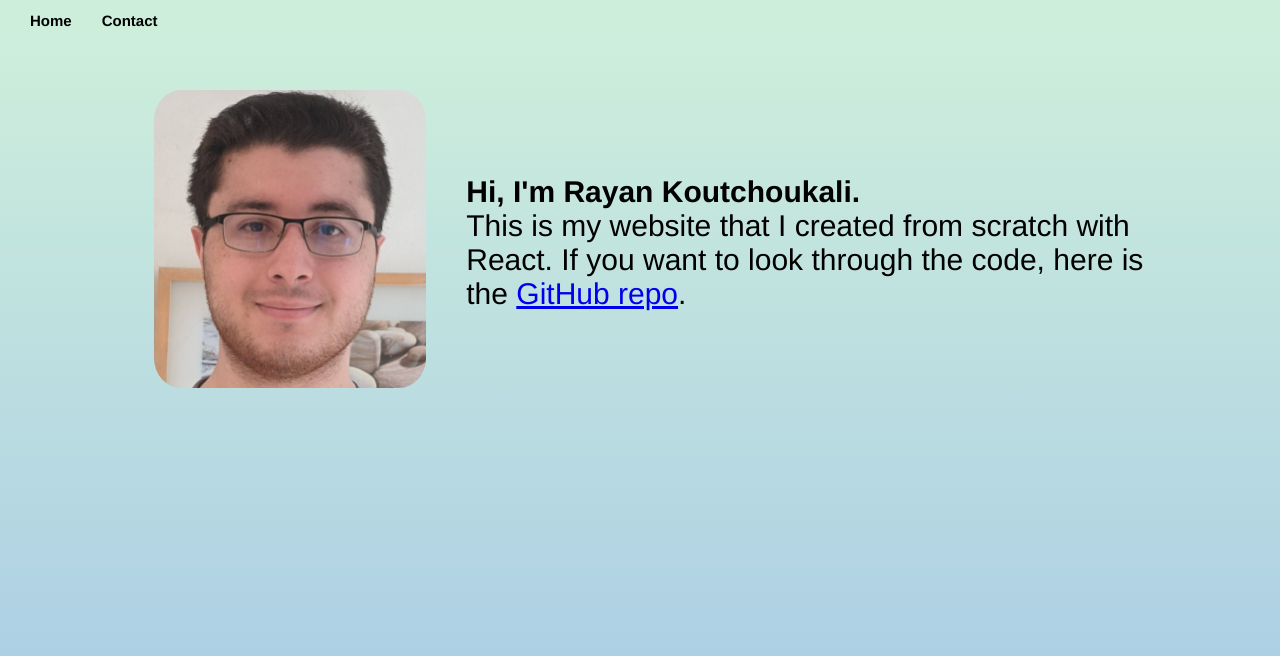
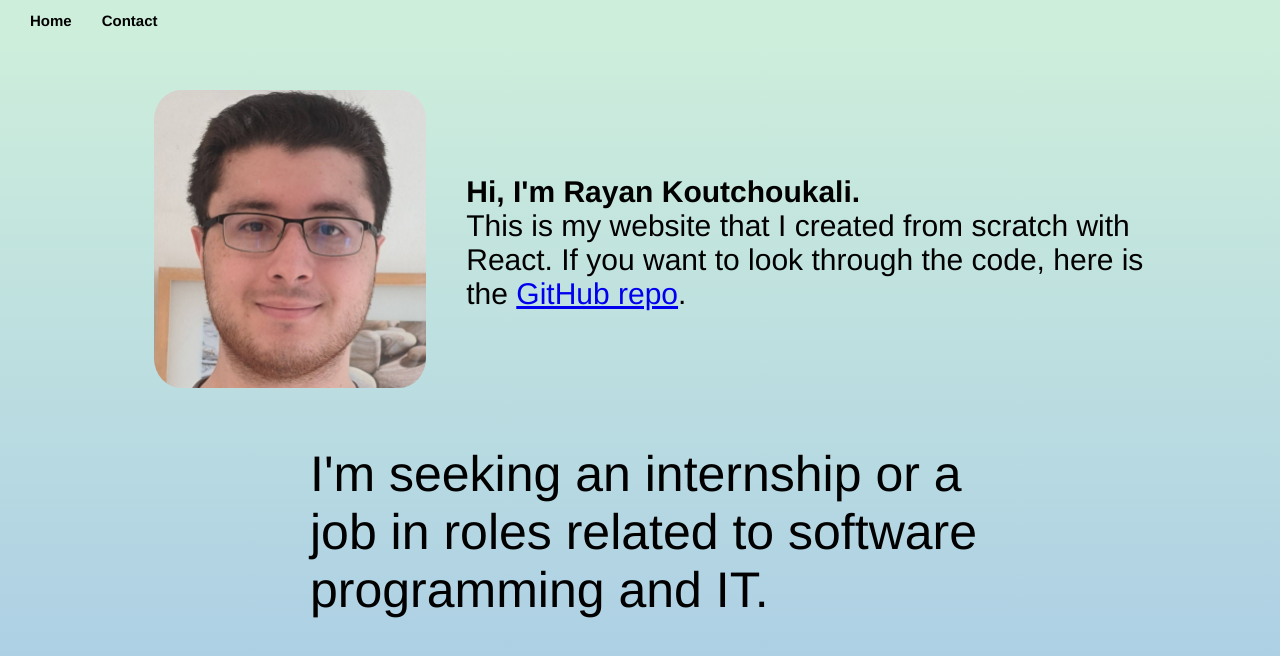
Before and after one commit to Rayan-Kou/My-Website, a React (Create React App) app: page / in a window 1280 px wide. Shown: the top 656 px of the page. Built offline with nearby package versions, Linux system fonts and the light colour scheme.

Commit message:
Added animation and more content

```diff
--- a/src/App.css
+++ b/src/App.css
@@ -13,6 +13,8 @@
   font-size: 15px;
   font-weight: 600;
   font-family: Helvetica;
+  opacity: 0;
+  transition: opacity 0.5s ease-in;
 }
 
 .content {
@@ -30,7 +32,8 @@
   justify-content: center;
   align-items: center;
   opacity: 0;
-  transition: opacity 0.5s ease-in;
+  transform: translateY(20px);
+  transition: opacity 0.5s ease-in, transform 0.5s ease-in;
 }
 
 .content-item {
@@ -47,3 +50,8 @@
 .fade-in {
   opacity: 1;
 }
+
+.animate-content {
+  opacity: 1;
+  transform: translateY(0);
+}
--- a/src/App.js
+++ b/src/App.js
@@ -3,23 +3,27 @@ import './App.css';
 
 function App() {
   const [fadeIn, setFadeIn] = useState(false);
+  const [animateContent, setAnimateContent] = useState(false);
 
   useEffect(() => {
     setFadeIn(true);
+    setTimeout(() => {
+      setAnimateContent(true);
+    }, 500);
   }, []);
 
   return (
     <div>
       <header className="menu-bar">
-        <div className="menu-item">
+        <div className={`menu-item ${fadeIn ? 'fade-in' : ''}`}>
             Home
         </div>
-        <div className="menu-item">
+        <div className={`menu-item ${fadeIn ? 'fade-in' : ''}`}>
             Contact
         </div>
       </header>
       <div className="content">
-        <div className={`content-section ${fadeIn ? 'fade-in' : ''}`}>
+        <div className={`content-section ${animateContent ? 'animate-content' : ''}`}>
           <div className="content-item">
             <img src="portrait.jpg" alt="Portrait" className="portrait" />
           </div>
@@ -28,6 +32,11 @@ function App() {
             This is my website that I created from scratch with React. If you want to look through the code, here is the <a href="https://github.com/TheChunkyPotato/My-Website">GitHub repo</a>.
           </div>
         </div>
+        <div className={`content-section ${animateContent ? 'animate-content' : ''}`}>
+          <div className="content-item" style={{ fontSize: '50px' }}>
+            I'm seeking an internship or a job in roles related to software programming and IT.
+          </div>
+        </div>
       </div>
     </div>
   );
```
